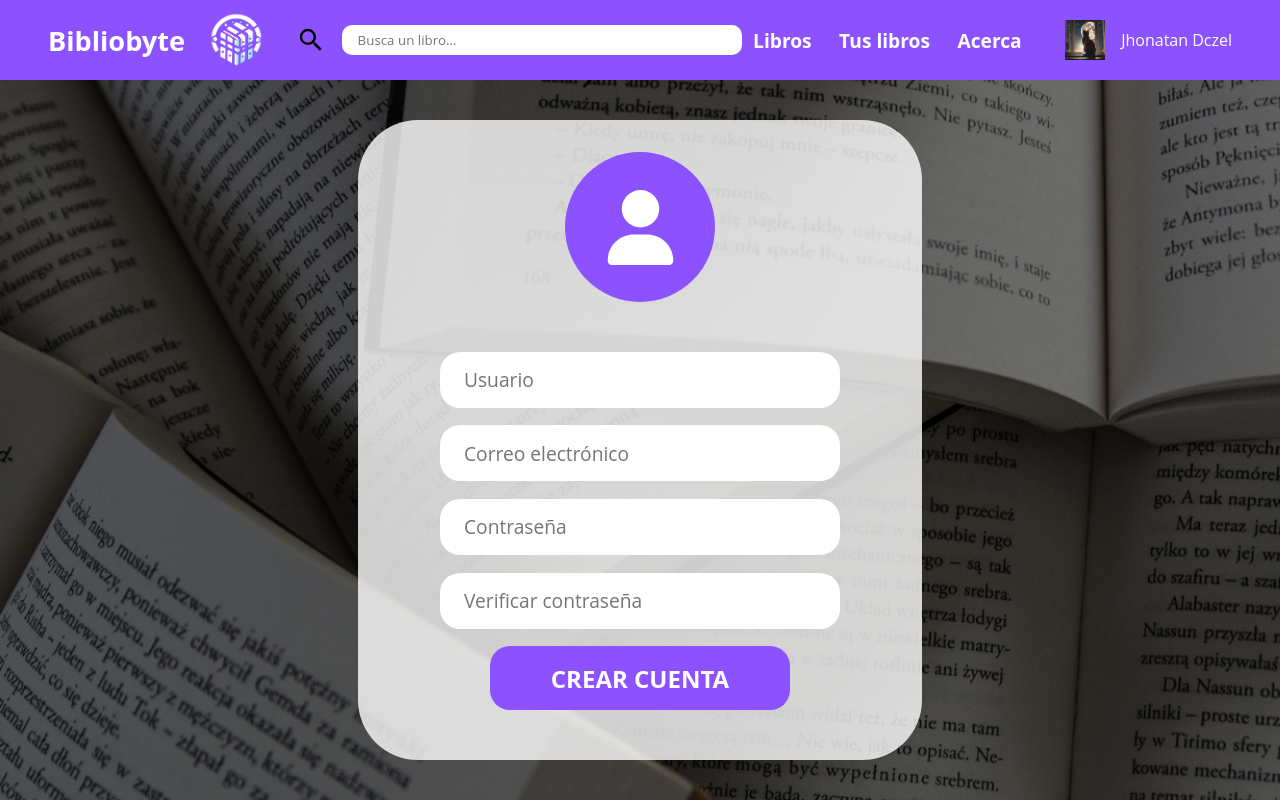
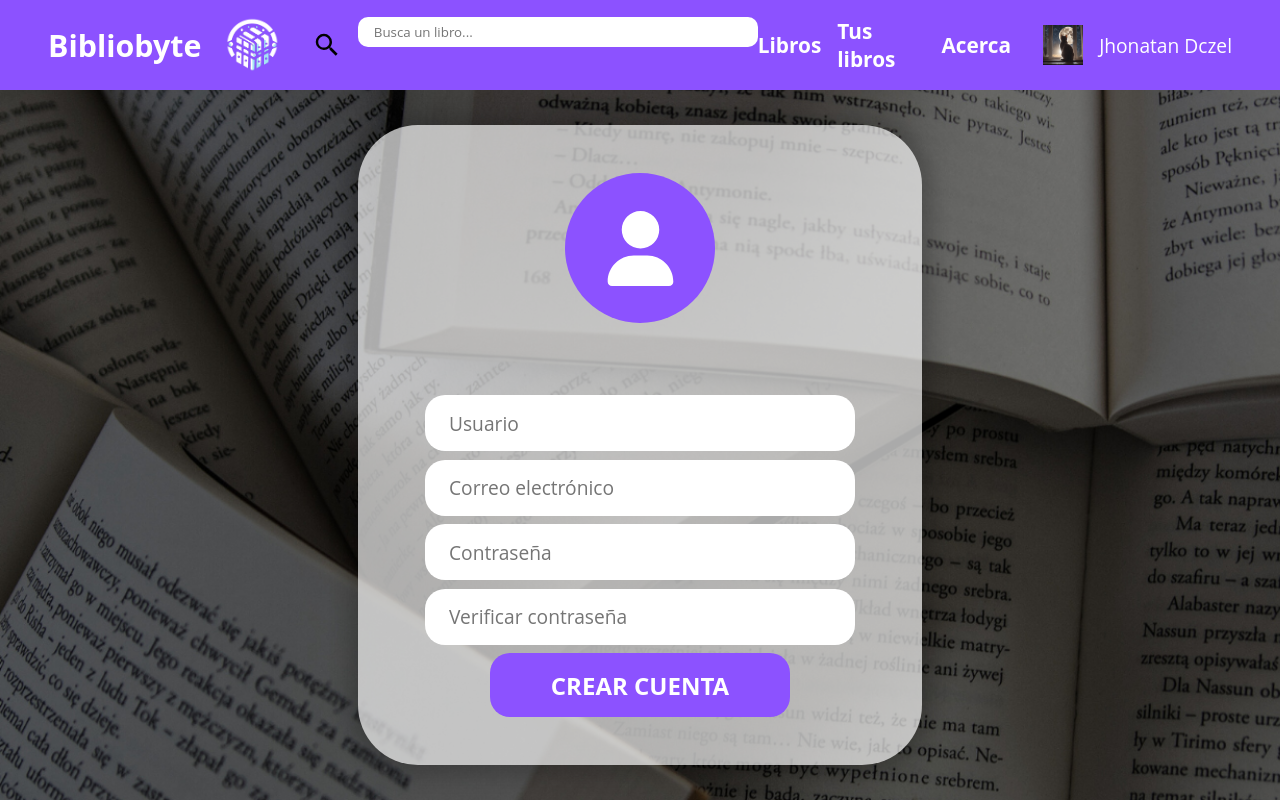
Before and after one commit to RyanValdivia/pweb1-trabajoFinal, a plain HTML site: page register.html in a window 1280 px wide. Drawn offline with Linux system fonts and the light colour scheme.

Commit message:
Tengo sueño

```diff
--- a/styles/form.css
+++ b/styles/form.css
@@ -25,7 +25,7 @@ nav {
   align-items: center;
   background-color: #8C52FF;
   padding: 0 3rem;
-  height: 80px;
+  height: 90px;
   color: #FFF;
   gap: 2rem;
 }
@@ -41,7 +41,7 @@ nav {
 }
 
 .logotipo{
-  font-size: 1.7rem;
+  font-size: 1.9rem;
   font-weight: bold;
 }
 
@@ -55,6 +55,7 @@ nav {
   display: flex;
   justify-content: center;
   gap: 1rem;
+  flex: 1;
 }
 
 .search-icon {
@@ -87,7 +88,7 @@ ul {
 
 a {
   text-decoration: none;
-  font-size: 1.2rem;
+  font-size: 1.3rem;
   color: #fff;
 }
 
@@ -104,7 +105,7 @@ a {
 
 .user-name {
   font-size: bold;
-  font-size: 1rem;
+  font-size: 1.2rem;
 }
 
 
@@ -132,16 +133,13 @@ main {
 
 .form {
   height: 80svh;
-  background-color: #fffc;
-  gap: 2rem;
+  background-color: #fffa;
+  gap: 4.5rem;
   border-radius: 60px;
-  padding: 2rem;
+  padding: 3rem 2rem;
+  box-shadow: 0 0 20px 10px #0003;
 }
 
-form {
-  flex: 1;
-  width: 500px;
-}
 
 .form, form {
   display: flex;
@@ -150,10 +148,16 @@ form {
   justify-content: space-evenly;
 }
 
+form {
+  flex: 1;
+  width: 500px;
+  justify-content: space-between;
+}
+
 form > input {
   height: 3.5rem;
   width: 100%;
-  max-width: 400px;
+  max-width: 430px;
   border: none;
   border-radius: 20px;
   padding: 0 1.5rem;
@@ -171,3 +175,9 @@ form > button {
   color: #fff;
   background-color: #8C52FF;
 }
+
+
+button:hover {
+  opacity: .8;
+  cursor: pointer;
+}
```
